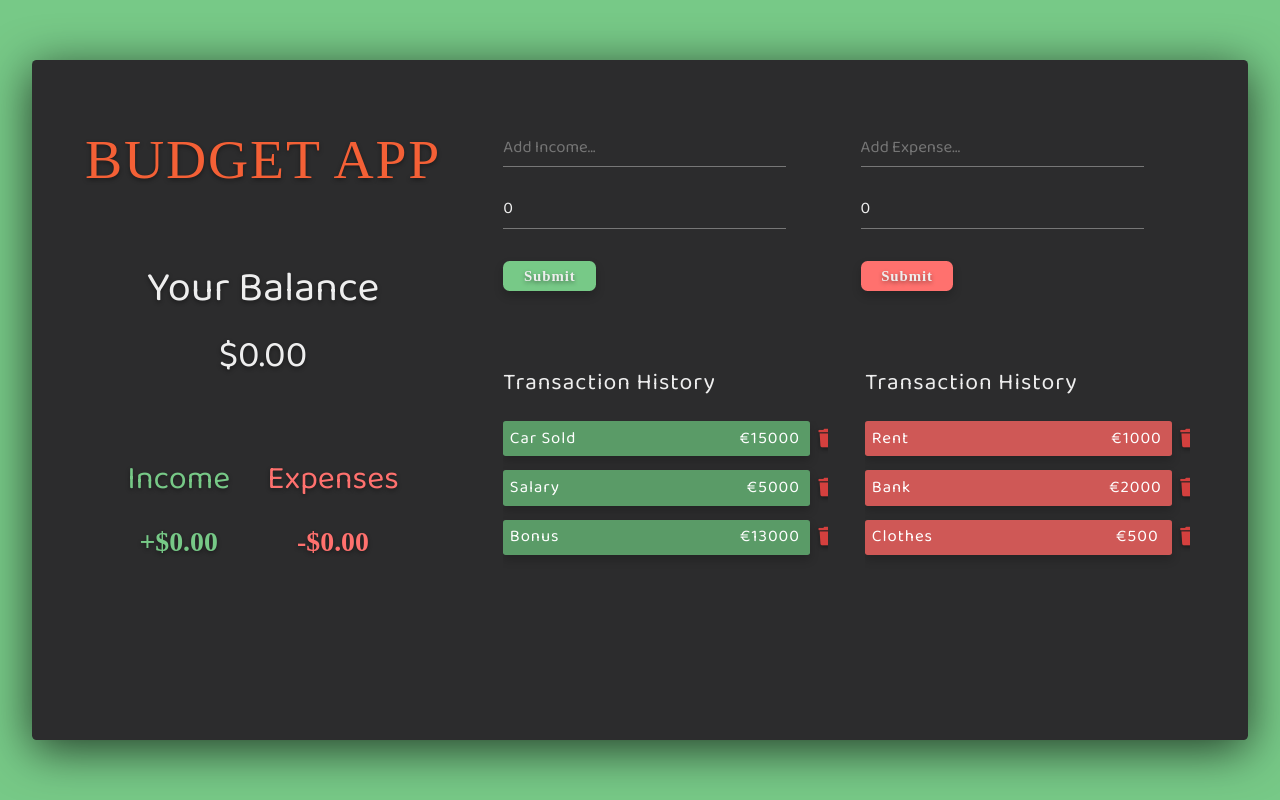
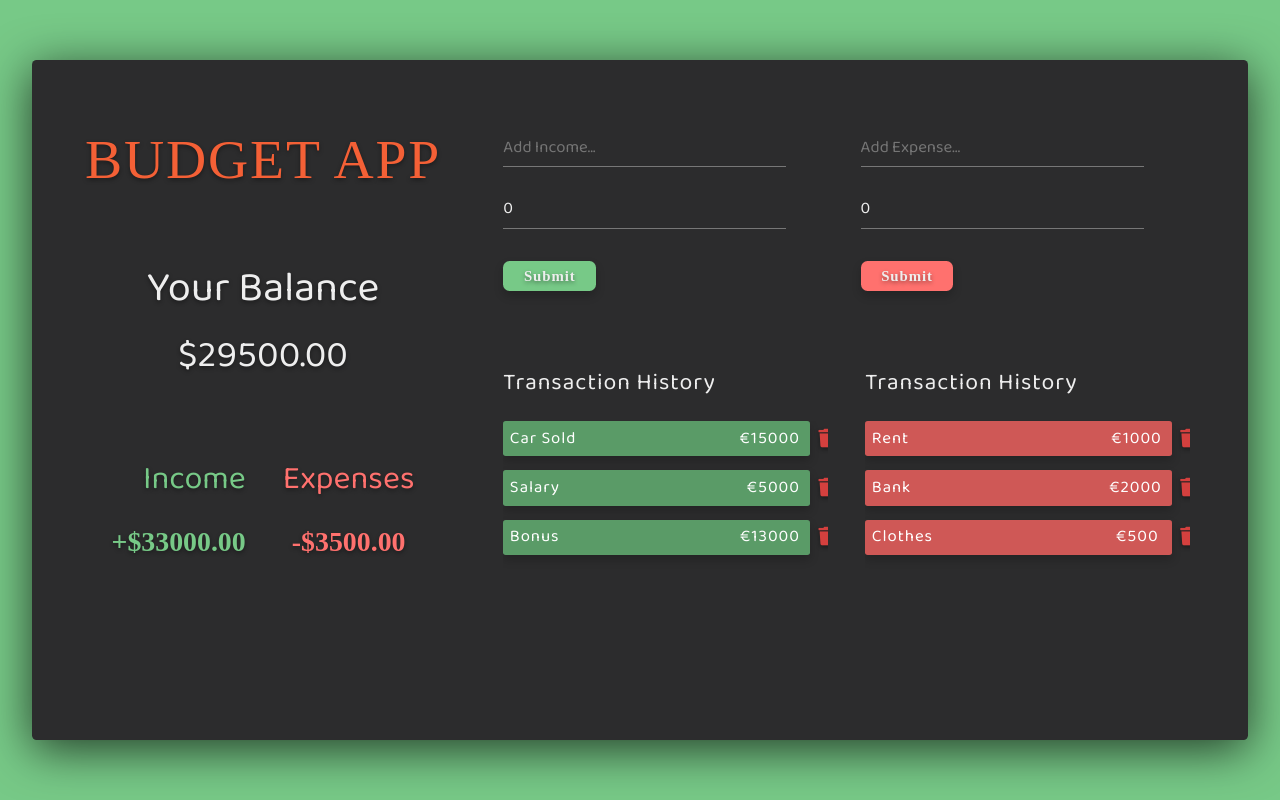
Before and after one commit to ArmaghX/React-Budget-App, a React (Create React App) app: page / in a window 1280 px wide. Built offline with nearby package versions, Linux system fonts and the light colour scheme; a web font is replaced by a local one.

Commit message:
Update Balance Info with Total Income/Expense

```diff
--- a/src/components/Balance.js
+++ b/src/components/Balance.js
@@ -1,18 +1,32 @@
-import React from 'react';
+import React, { useContext } from 'react';
+import { GlobalContext } from '../context/GlobalState';
 
 const Balance = () => {
+    const {incomeTransactions, expenseTransactions} = useContext(GlobalContext);
+
+    const incomeTotal = incomeTransactions.map(
+        (income) => income.incomeAmount
+    );
+
+    const expenseTotal = expenseTransactions.map(
+        (expense) => expense.expenseAmount
+    );
+
+    const totalIncome = incomeTotal.reduce((acc, item) => (acc += item), 0).toFixed(2);
+    const totalExpense = expenseTotal.reduce((acc, item) => (acc += item), 0).toFixed(2);
+
     return (
         <div className="balance">
             <h2>Your Balance</h2>
-            <h3>$0.00</h3>
+            <h3>${(totalIncome - totalExpense).toFixed(2)}</h3>
             <div className="income-expense">
                 <div className="plus">
                     <h3>Income</h3>
-                    <p>+$0.00</p>
+                    <p>+${totalIncome}</p>
                 </div>
                 <div className="minus">
                     <h3>Expenses</h3>
-                    <p>-$0.00</p>
+                    <p>-${totalExpense}</p>
                 </div>
             </div>
         </div>
```
